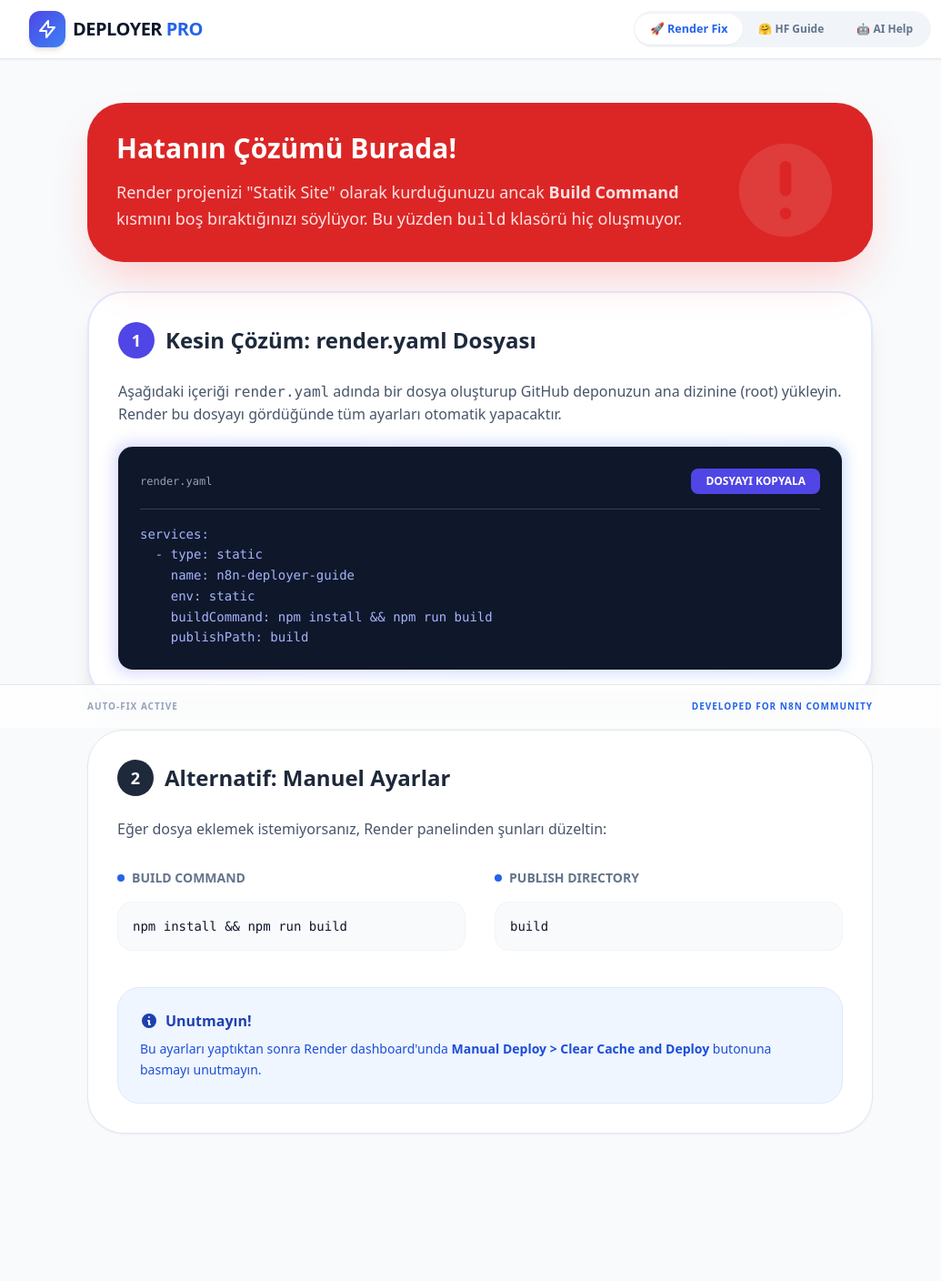
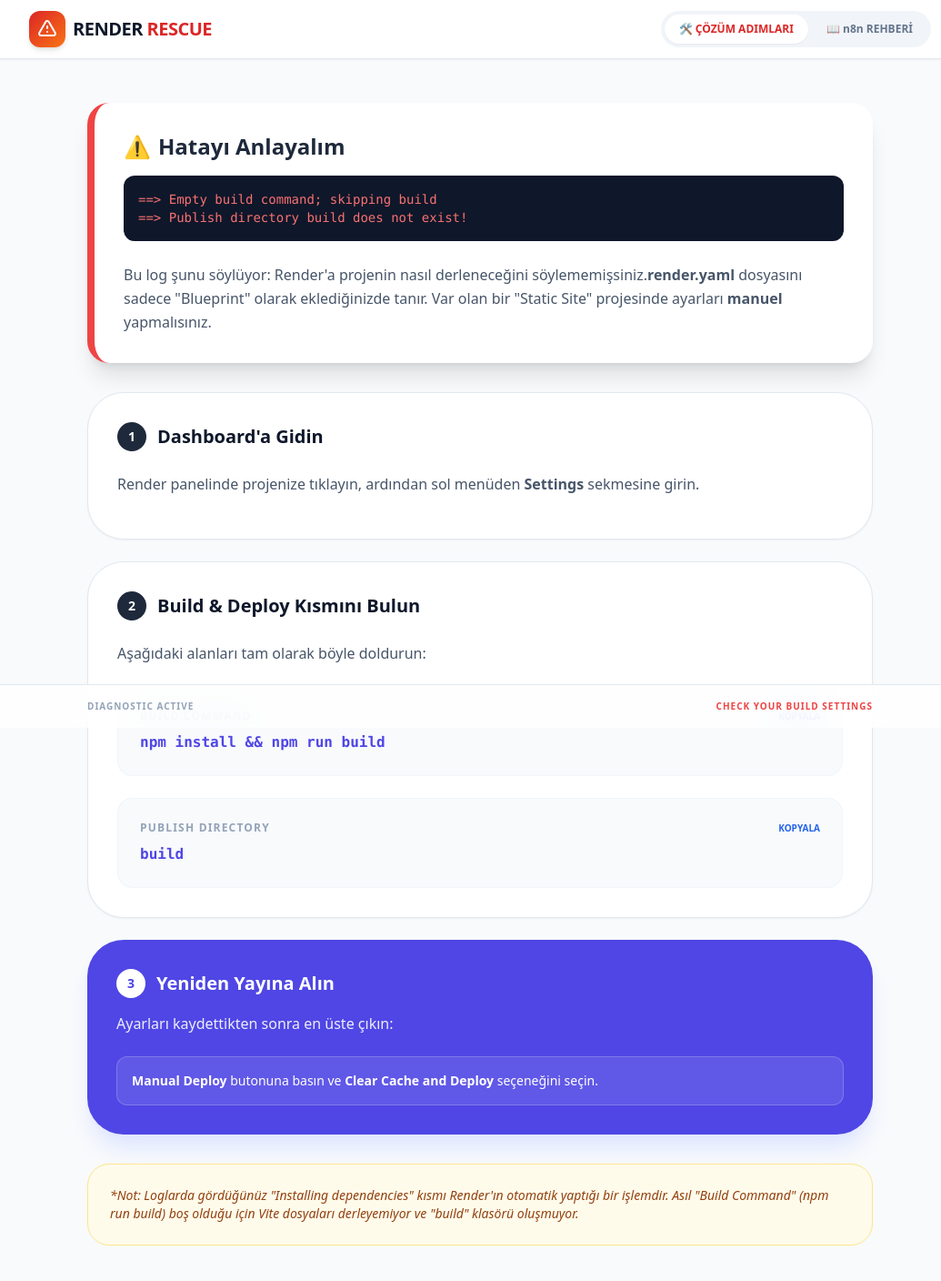
Before and after one commit to dadasersin/-n8n-denemesi-renderde-statik-site-olarak, a React (Vite) app: page / in a window 1280 px wide. Shown: the top 1408 px of the page at 91% size, without its empty margins (112-1147 px from the left). Before the commit the page ends 1374 px from the top, so only its background shows below. Built offline with nearby package versions, Linux system fonts and the light colour scheme.

Commit message:
Update App.tsx

```diff
--- a/App.tsx
+++ b/App.tsx
@@ -14,42 +14,30 @@
     setTimeout(() => setCopiedId(null), 2000);
   };
 
-  const renderYamlContent = `services:
-  - type: static
-    name: n8n-deployer-guide
-    env: static
-    buildCommand: npm install && npm run build
-    publishPath: build`;
-
   return (
     <div className="min-h-screen pb-20 bg-slate-50 text-slate-900 font-sans">
       <header className="bg-white border-b border-slate-200 sticky top-0 z-50 shadow-sm">
         <div className="max-w-5xl mx-auto px-4 h-16 flex items-center justify-between">
           <div className="flex items-center gap-2">
-            <div className="bg-gradient-to-br from-indigo-600 to-blue-500 p-2 rounded-xl text-white shadow-md">
-              <svg className="w-6 h-6" fill="none" stroke="currentColor" viewBox="0 0 24 24"><path strokeLinecap="round" strokeLinejoin="round" strokeWidth="2" d="M13 10V3L4 14h7v7l9-11h-7z" /></svg>
+            <div className="bg-gradient-to-br from-red-600 to-orange-500 p-2 rounded-xl text-white shadow-md">
+              <svg className="w-6 h-6" fill="none" stroke="currentColor" viewBox="0 0 24 24"><path strokeLinecap="round" strokeLinejoin="round" strokeWidth="2" d="M12 9v2m0 4h.01m-6.938 4h13.856c1.54 0 2.502-1.667 1.732-3L13.732 4c-.77-1.333-2.694-1.333-3.464 0L3.34 16c-.77 1.333.192 3 1.732 3z" /></svg>
             </div>
-            <h1 className="font-black text-xl tracking-tight hidden sm:block">DEPLOYER <span className="text-blue-600">PRO</span></h1>
+            <h1 className="font-black text-xl tracking-tight">RENDER <span className="text-red-600">RESCUE</span></h1>
           </div>
 
           <nav className="flex gap-1 bg-slate-100 p-1 rounded-full">
-            {[
-              { id: TabType.Render, label: '🚀 Render Fix' },
-              { id: TabType.Guide, label: '🤗 HF Guide' },
-              { id: TabType.AIAssistant, label: '🤖 AI Help' }
-            ].map((tab) => (
             <button
-                key={tab.id}
-                onClick={() => setActiveTab(tab.id as TabType)}
-                className={`px-4 py-2 rounded-full text-xs font-bold transition-all duration-200 ${
-                  activeTab === tab.id
-                  ? 'bg-white text-blue-600 shadow-sm scale-105'
-                  : 'text-slate-500 hover:text-slate-700'
-                }`}
+              onClick={() => setActiveTab(TabType.Render)}
+              className={`px-4 py-2 rounded-full text-xs font-bold transition-all ${activeTab === TabType.Render ? 'bg-white text-red-600 shadow-sm' : 'text-slate-500'}`}
             >
-                {tab.label}
+              🛠 ÇÖZÜM ADIMLARI
             </button>
-            ))}
+            <button
+              onClick={() => setActiveTab(TabType.Guide)}
+              className={`px-4 py-2 rounded-full text-xs font-bold transition-all ${activeTab === TabType.Guide ? 'bg-white text-blue-600 shadow-sm' : 'text-slate-500'}`}
+            >
+              📖 n8n REHBERİ
+            </button>
           </nav>
         </div>
       </header>
@@ -57,114 +45,103 @@
       <main className="max-w-4xl mx-auto px-4 py-12">
         {activeTab === TabType.Render && (
           <div className="space-y-8 animate-in fade-in slide-in-from-bottom-4 duration-500">
-            {/* Error Message Box */}
-            <div className="bg-red-600 rounded-[2.5rem] p-8 text-white shadow-2xl shadow-red-200 relative overflow-hidden">
-              <div className="absolute top-0 right-0 p-8 opacity-10">
-                <svg className="w-32 h-32" fill="currentColor" viewBox="0 0 20 20"><path fillRule="evenodd" d="M18 10a8 8 0 11-16 0 8 8 0 0116 0zm-7 4a1 1 0 11-2 0 1 1 0 012 0zm-1-9a1 1 0 00-1 1v4a1 1 0 102 0V6a1 1 0 00-1-1z" clipRule="evenodd" /></svg>
+            {/* Critical Alert */}
+            <div className="bg-white border-l-8 border-red-500 rounded-3xl p-8 shadow-xl">
+              <h2 className="text-2xl font-black text-slate-800 mb-4 flex items-center gap-2">
+                <span className="text-red-500">⚠</span> Hatayı Anlayalım
+              </h2>
+              <div className="bg-slate-900 rounded-xl p-4 font-mono text-sm text-red-400 mb-6">
+                <p>==&gt; Empty build command; skipping build</p>
+                <p>==&gt; Publish directory build does not exist!</p>
               </div>
-              <div className="relative z-10">
-                <h2 className="text-3xl font-black mb-4">Hatanın Çözümü Burada!</h2>
-                <p className="text-red-100 text-lg font-medium leading-relaxed max-w-2xl">
-                  Render projenizi "Statik Site" olarak kurduğunuzu ancak <strong>Build Command</strong> kısmını boş bıraktığınızı söylüyor.
-                  Bu yüzden <code>build</code> klasörü hiç oluşmuyor.
+              <p className="text-slate-600 leading-relaxed">
+                Bu log şunu söylüyor: Render'a projenin nasıl derleneceğini söylememişsiniz.
+                <strong>render.yaml</strong> dosyasını sadece "Blueprint" olarak eklediğinizde tanır.
+                Var olan bir "Static Site" projesinde ayarları <strong>manuel</strong> yapmalısınız.
               </p>
             </div>
+
+            {/* Visual Step Guide */}
+            <div className="grid gap-6">
+              <div className="bg-white p-8 rounded-[2.5rem] border border-slate-200 shadow-sm">
+                <h3 className="text-xl font-black mb-6 flex items-center gap-3">
+                  <span className="bg-slate-800 text-white w-8 h-8 rounded-full flex items-center justify-center text-sm">1</span>
+                  Dashboard'a Gidin
+                </h3>
+                <p className="text-slate-600 mb-4">
+                  Render panelinde projenize tıklayın, ardından sol menüden <strong>Settings</strong> sekmesine girin.
+                </p>
               </div>
 
-            {/* Ultimate Fix Section */}
-            <div className="bg-white border-2 border-indigo-100 rounded-[2.5rem] p-8 shadow-xl">
-              <h3 className="text-2xl font-black text-slate-800 mb-6 flex items-center gap-3">
-                <span className="flex h-10 w-10 items-center justify-center rounded-full bg-indigo-600 text-white text-lg">1</span>
-                Kesin Çözüm: render.yaml Dosyası
+              <div className="bg-white p-8 rounded-[2.5rem] border border-slate-200 shadow-sm">
+                <h3 className="text-xl font-black mb-6 flex items-center gap-3">
+                  <span className="bg-slate-800 text-white w-8 h-8 rounded-full flex items-center justify-center text-sm">2</span>
+                  Build & Deploy Kısmını Bulun
                 </h3>
-              <p className="text-slate-600 mb-6">
-                Aşağıdaki içeriği <code>render.yaml</code> adında bir dosya oluşturup GitHub deponuzun ana dizinine (root) yükleyin.
-                Render bu dosyayı gördüğünde tüm ayarları otomatik yapacaktır.
-              </p>
+                <p className="text-slate-600 mb-6">Aşağıdaki alanları tam olarak böyle doldurun:</p>
 
-              <div className="relative group">
-                <div className="absolute -inset-1 bg-gradient-to-r from-indigo-500 to-blue-500 rounded-2xl blur opacity-25 group-hover:opacity-40 transition duration-1000 group-hover:duration-200"></div>
-                <div className="relative bg-slate-900 rounded-2xl p-6 overflow-hidden">
-                  <div className="flex justify-between items-center mb-4 border-b border-slate-700 pb-4">
-                    <span className="text-slate-400 text-xs font-mono">render.yaml</span>
+                <div className="space-y-6">
+                  <div className="p-6 bg-slate-50 rounded-2xl border border-slate-100">
+                    <div className="flex justify-between items-center mb-2">
+                      <label className="text-xs font-black text-slate-400 uppercase tracking-widest">Build Command</label>
                       <button
-                      onClick={() => copyToClipboard(renderYamlContent, 'yaml')}
-                      className="bg-indigo-600 hover:bg-indigo-500 text-white px-4 py-1.5 rounded-lg text-xs font-bold transition-colors"
+                        onClick={() => copyToClipboard('npm install && npm run build', 'b-cmd')}
+                        className="text-blue-600 text-[10px] font-bold hover:underline"
                       >
-                      {copiedId === 'yaml' ? 'KOPYALANDI!' : 'DOSYAYI KOPYALA'}
+                        {copiedId === 'b-cmd' ? 'KOPYALANDI' : 'KOPYALA'}
                       </button>
                     </div>
-                  <pre className="text-indigo-300 font-mono text-sm leading-relaxed overflow-x-auto">
-                    {renderYamlContent}
-                  </pre>
+                    <code className="text-indigo-600 font-bold">npm install && npm run build</code>
+                  </div>
+
+                  <div className="p-6 bg-slate-50 rounded-2xl border border-slate-100">
+                    <div className="flex justify-between items-center mb-2">
+                      <label className="text-xs font-black text-slate-400 uppercase tracking-widest">Publish Directory</label>
+                      <button
+                        onClick={() => copyToClipboard('build', 'p-dir')}
+                        className="text-blue-600 text-[10px] font-bold hover:underline"
+                      >
+                        {copiedId === 'p-dir' ? 'KOPYALANDI' : 'KOPYALA'}
+                      </button>
+                    </div>
+                    <code className="text-indigo-600 font-bold">build</code>
                   </div>
                 </div>
               </div>
 
-            {/* Manual Fix Section */}
-            <div className="bg-white border border-slate-200 rounded-[2.5rem] p-8 shadow-sm">
-              <h3 className="text-2xl font-black text-slate-800 mb-6 flex items-center gap-3">
-                <span className="flex h-10 w-10 items-center justify-center rounded-full bg-slate-800 text-white text-lg">2</span>
-                Alternatif: Manuel Ayarlar
+              <div className="bg-indigo-600 p-8 rounded-[2.5rem] text-white shadow-xl shadow-indigo-100">
+                <h3 className="text-xl font-black mb-4 flex items-center gap-3">
+                  <span className="bg-white text-indigo-600 w-8 h-8 rounded-full flex items-center justify-center text-sm">3</span>
+                  Yeniden Yayına Alın
                 </h3>
-              <p className="text-slate-600 mb-8">Eğer dosya eklemek istemiyorsanız, Render panelinden şunları düzeltin:</p>
-
-              <div className="grid md:grid-cols-2 gap-8">
-                <div className="space-y-4">
-                  <div className="flex items-center gap-2">
-                    <div className="h-2 w-2 rounded-full bg-blue-600"></div>
-                    <label className="text-sm font-black text-slate-500 uppercase">Build Command</label>
-                  </div>
-                  <div className="bg-slate-50 p-4 rounded-2xl border border-slate-100 font-mono text-sm break-all">
-                    npm install && npm run build
-                  </div>
-                </div>
-
-                <div className="space-y-4">
-                  <div className="flex items-center gap-2">
-                    <div className="h-2 w-2 rounded-full bg-blue-600"></div>
-                    <label className="text-sm font-black text-slate-500 uppercase">Publish Directory</label>
-                  </div>
-                  <div className="bg-slate-50 p-4 rounded-2xl border border-slate-100 font-mono text-sm">
-                    build
+                <p className="mb-6 opacity-90">Ayarları kaydettikten sonra en üste çıkın:</p>
+                <div className="bg-white/10 p-4 rounded-xl border border-white/20 text-sm">
+                  <strong>Manual Deploy</strong> butonuna basın ve <strong>Clear Cache and Deploy</strong> seçeneğini seçin.
                 </div>
               </div>
             </div>
 
-              <div className="mt-10 p-6 bg-blue-50 rounded-3xl border border-blue-100">
-                <h4 className="font-bold text-blue-800 mb-2 flex items-center gap-2">
-                  <svg className="w-5 h-5" fill="currentColor" viewBox="0 0 20 20"><path fillRule="evenodd" d="M18 10a8 8 0 11-16 0 8 8 0 0116 0zm-7-4a1 1 0 11-2 0 1 1 0 012 0zM9 9a1 1 0 000 2v3a1 1 0 001 1h1a1 1 0 100-2v-3a1 1 0 00-1-1H9z" clipRule="evenodd" /></svg>
-                  Unutmayın!
-                </h4>
-                <p className="text-sm text-blue-700 leading-relaxed">
-                  Bu ayarları yaptıktan sonra Render dashboard'unda <strong>Manual Deploy &gt; Clear Cache and Deploy</strong> butonuna basmayı unutmayın.
-                </p>
-              </div>
+            {/* Why it fails info */}
+            <div className="bg-amber-50 border border-amber-200 rounded-3xl p-6 text-sm text-amber-800 italic">
+              *Not: Loglarda gördüğünüz "Installing dependencies" kısmı Render'ın otomatik yaptığı bir işlemdir.
+              Asıl "Build Command" (npm run build) boş olduğu için Vite dosyaları derleyemiyor ve "build" klasörü oluşmuyor.
             </div>
           </div>
         )}
 
         {activeTab === TabType.Guide && (
           <div className="space-y-6 animate-in fade-in slide-in-from-bottom-4 duration-500">
-            <div className="text-center mb-10">
-              <h2 className="text-4xl font-black text-slate-900 mb-4 tracking-tight">Hugging Face n8n Kurulumu</h2>
-              <p className="text-lg text-slate-500 max-w-2xl mx-auto">
-                Ücretsiz 16GB RAM ile n8n çalıştırmak için en mantıklı yer Hugging Face Spaces'tir.
-              </p>
-            </div>
             {STEPS.map(step => (
               <StepCard key={step.id} step={step} />
             ))}
           </div>
         )}
-
-        {activeTab === TabType.AIAssistant && <AIAssistant />}
       </main>
 
       <footer className="fixed bottom-0 left-0 right-0 bg-white/80 backdrop-blur-lg border-t border-slate-200 py-4 z-40">
         <div className="max-w-4xl mx-auto px-4 flex justify-between items-center text-[10px] font-bold text-slate-400 uppercase tracking-widest">
-          <span>Auto-Fix Active</span>
-          <span className="text-blue-600">Developed for n8n Community</span>
+          <span>Diagnostic Active</span>
+          <span className="text-red-500">Check Your Build Settings</span>
         </div>
       </footer>
     </div>
```
Lines whose indentation alone changed are shown as unchanged.
